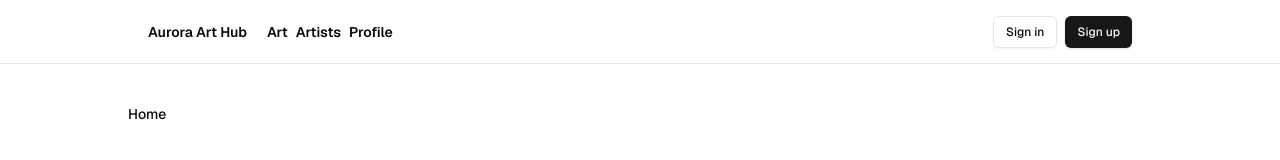
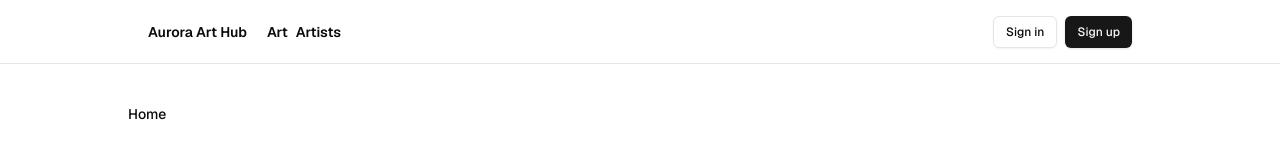
Before and after one commit to marcelmunevar/aurora-art-hub, a Next.js app: page / in a window 1280 px wide. Shown: the top 160 px of the page. Built offline with nearby package versions, Linux system fonts and the light colour scheme; no server answers.

Commit message:
removed profile button from nav

```diff
--- a/app/layout.tsx
+++ b/app/layout.tsx
@@ -49,7 +49,6 @@ export default function RootLayout({
                     <div className="flex items-center gap-2">
                       <Link href="/art">Art</Link>
                       <Link href="/artist">Artists</Link>
-                      <Link href="/profile">Profile</Link>
                     </div>
                   </div>
                   {!hasEnvVars ? (
```
